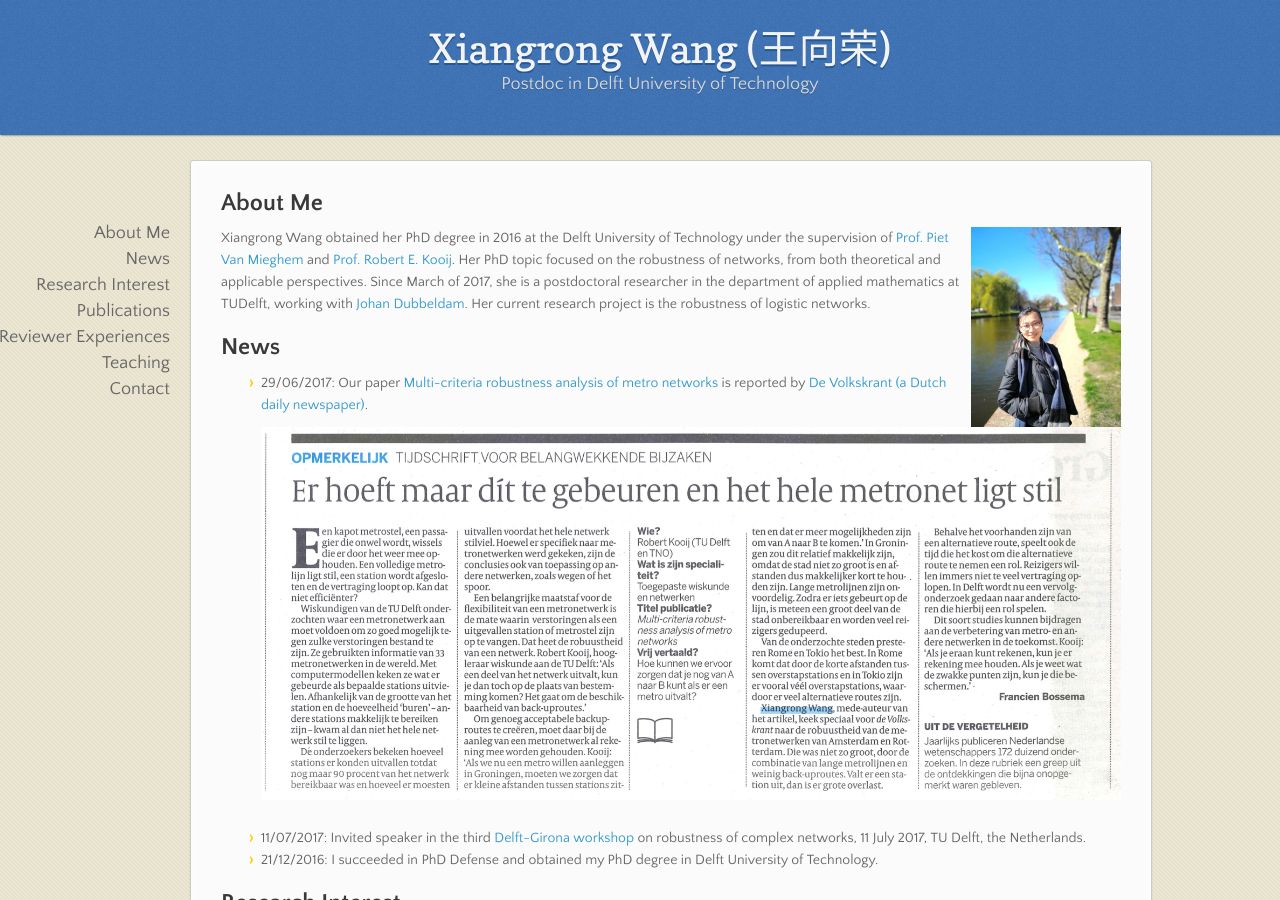
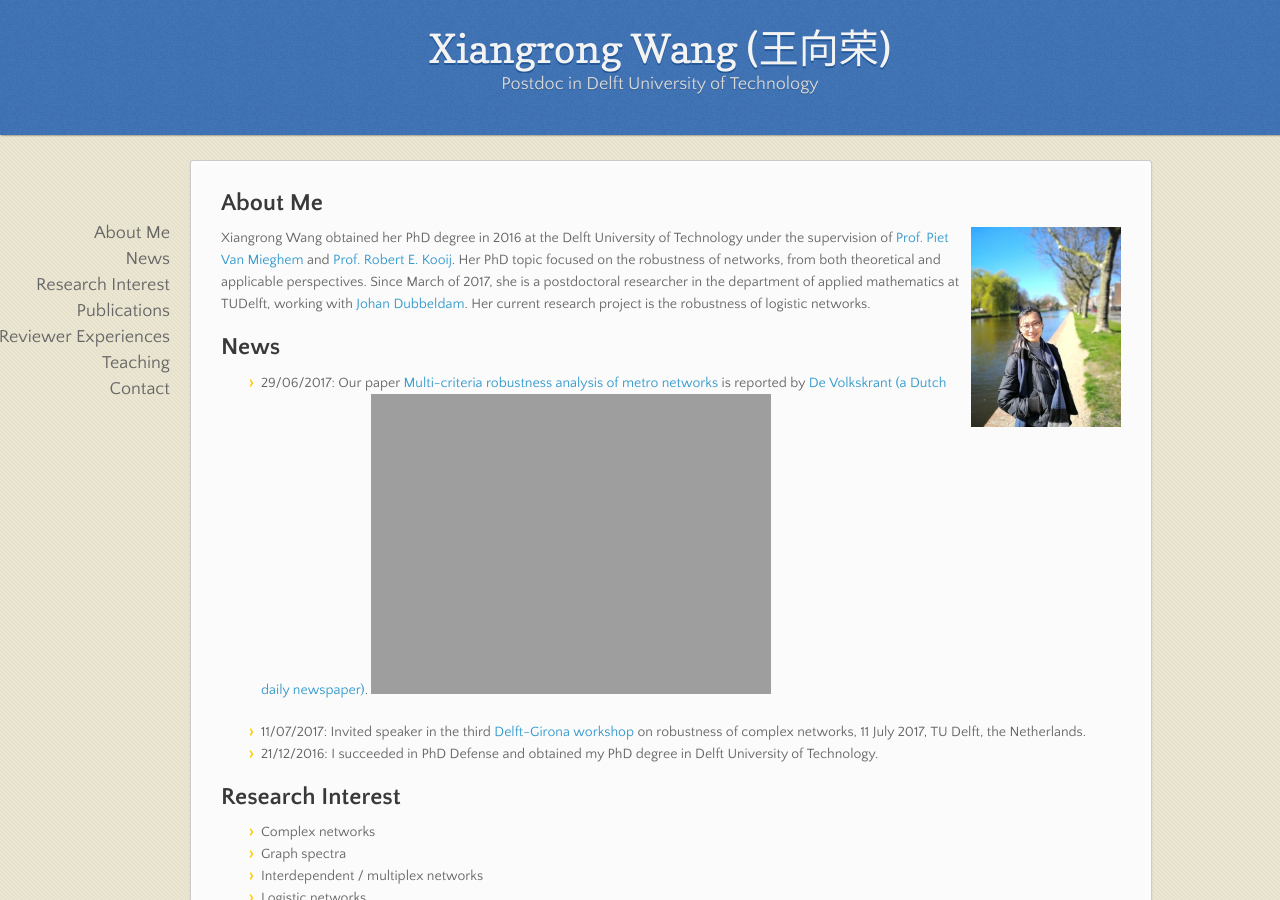
Before and after one commit to xiangrongwang/xiangrongwang.github.io, a Jekyll site: the page built from index.md, in a window 1280 px wide and 900 px high. Built offline with Jekyll 4.4.1, drawn with Linux system fonts in a browser that asks for light colours; nearby versions of some CDN libraries; our own code applies the rules of GitHub Pages for plain Markdown files.

Commit message:
Update index.md

```diff
--- a/index.md
+++ b/index.md
@@ -6,7 +6,7 @@ Her PhD topic focused on the robustness of networks,  from both theoretical and
 
 ## News
 * 29/06/2017: Our paper [Multi-criteria robustness analysis of metro networks](http://www.sciencedirect.com/science/article/pii/S0378437117300675) is reported by [De Volkskrant (a Dutch daily newspaper)]( http://www.volkskrant.nl/wetenschap/er-hoeft-maar-dit-te-gebeuren-en-het-hele-metronet-ligt-stil~a4503063/).
-![De Volkskrant](metro_article_deVolkstrant.png)
+![De Volkskrant](metro_article_deVolkstrant.png =400x)
 
 * 11/07/2017: Invited speaker in the third [Delft-Girona workshop](https://www.nas.ewi.tudelft.nl/rocn/index.html) on robustness of complex networks, 11 July 2017, TU Delft, the Netherlands.
 * 21/12/2016: I succeeded in PhD Defense and obtained my PhD degree in Delft University of Technology.
```
